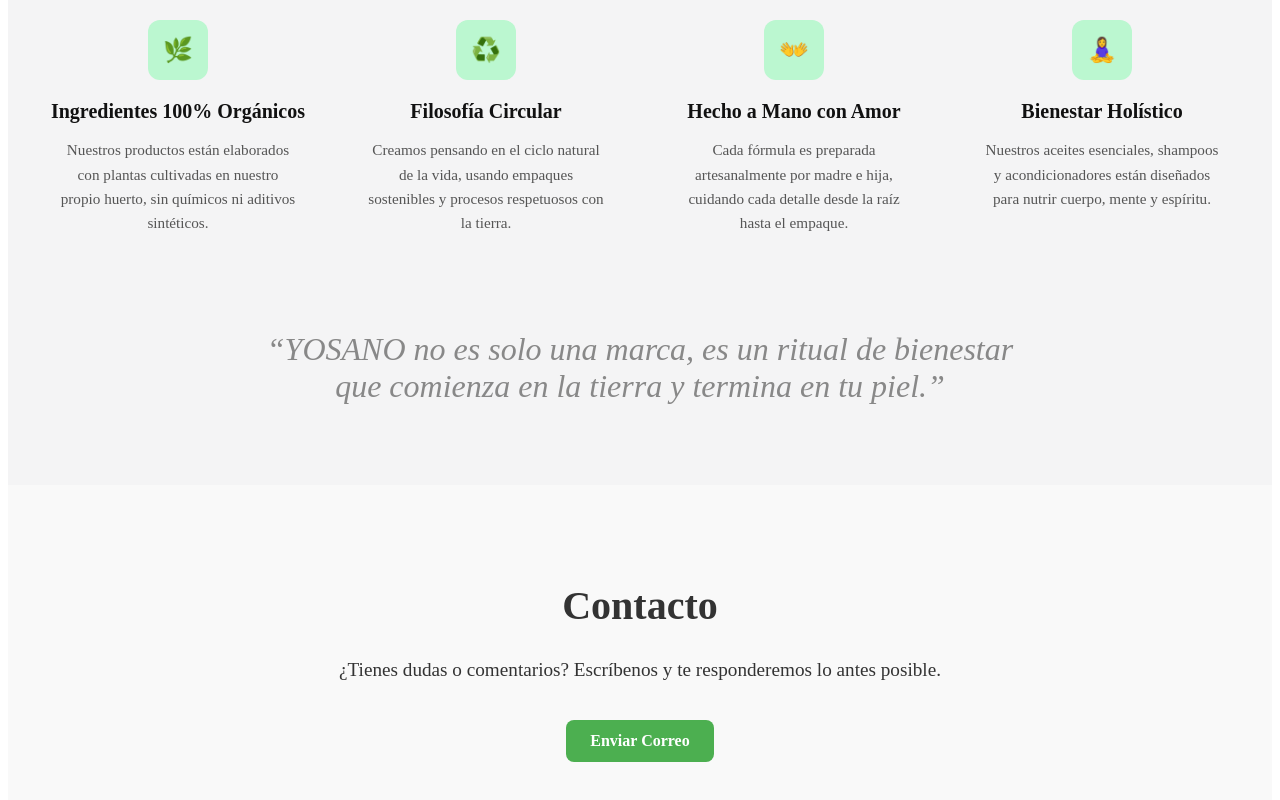
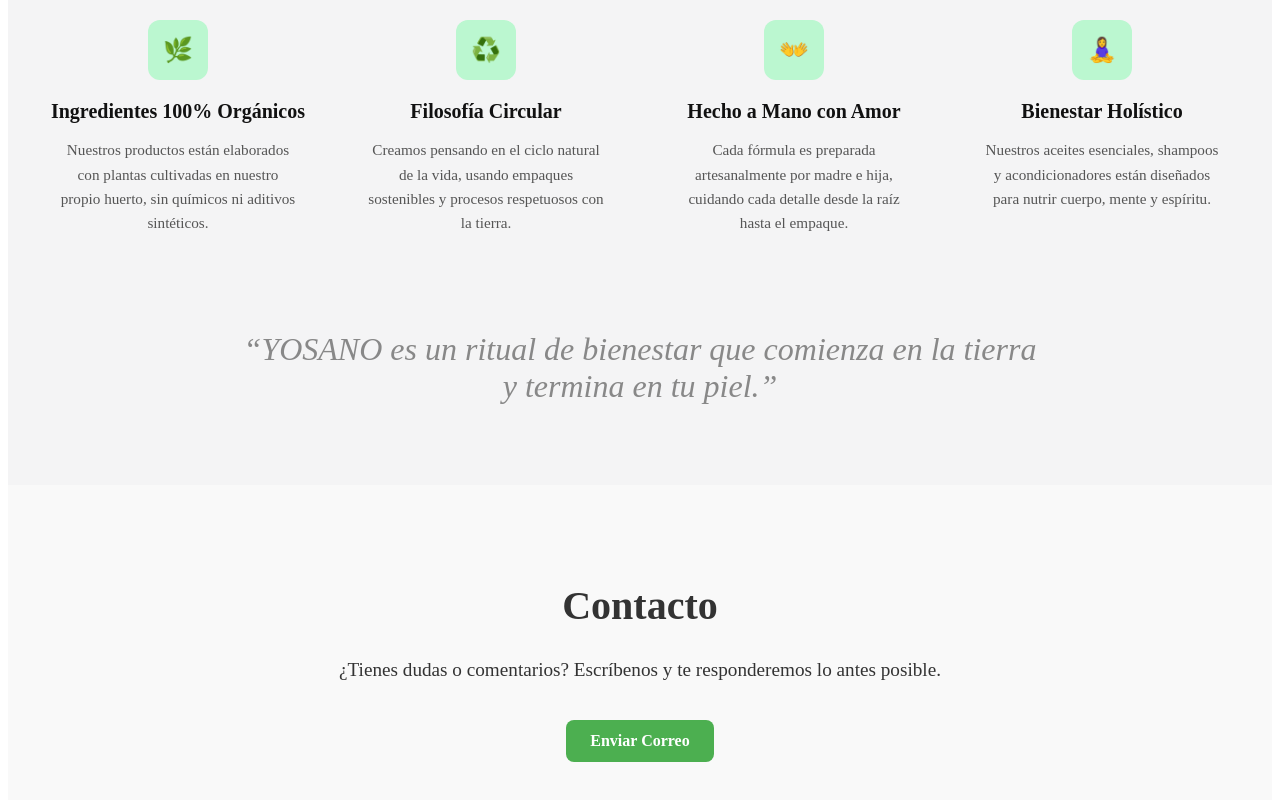
Before and after one commit to Aminston/landing, a React (Vite) app: page / in a window 1280 px wide. Shown: the part 1161-1961 px from the top of the page. Built offline with nearby package versions, Linux system fonts and the light colour scheme.

Commit message:
mini fix, check commit user

```diff
--- a/src/components/Features.jsx
+++ b/src/components/Features.jsx
@@ -45,7 +45,7 @@
 
         <div className="testimonial">
           <p className="testimonial-quote">
-           “YOSANO no es solo una marca, es un ritual de bienestar que comienza en la tierra y termina en tu piel.”
+           “YOSANO es un ritual de bienestar que comienza en la tierra y termina en tu piel.”
           </p>
         </div>
       </div>
```
